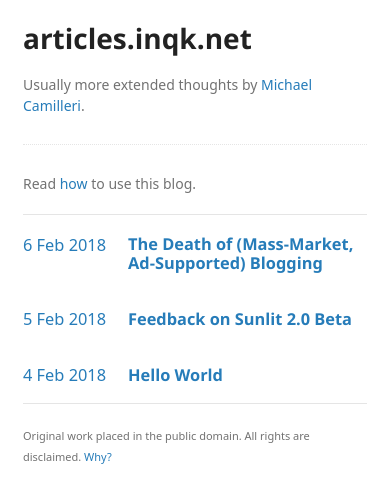
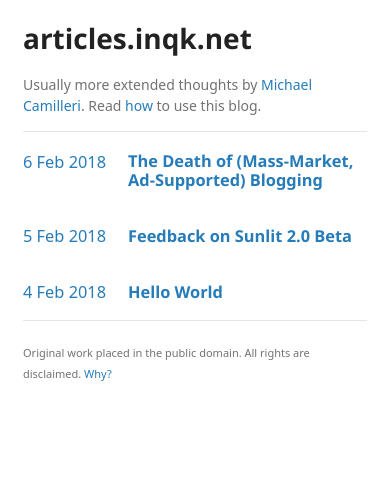
Before and after one commit to pyrmont/articles.inqk.net, a Jekyll site: the page built from index.html, in a window 390 px wide. Shown: the top 503 px of the page. Built offline with Jekyll 4.4.1, drawn with Linux system fonts in a browser that asks for light colours; some web fonts are replaced; a script that is not in the unit is left out; the list of posts is cut into pages by our own code.

Commit message:
Tweak stylesheet for mobile.

```diff
--- a/assets/css/style.scss
+++ b/assets/css/style.scss
@@ -114,6 +114,18 @@ div.footnotes {
 }
 
 @media print, screen and (max-width: 960px) {
+  header {
+    padding-bottom: 15px;
+
+    p {
+      display: inline;
+    }
+
+    p.instructions {
+      border: none;
+    }
+  }
+
   section {
     padding-bottom: 0;
   }
```
